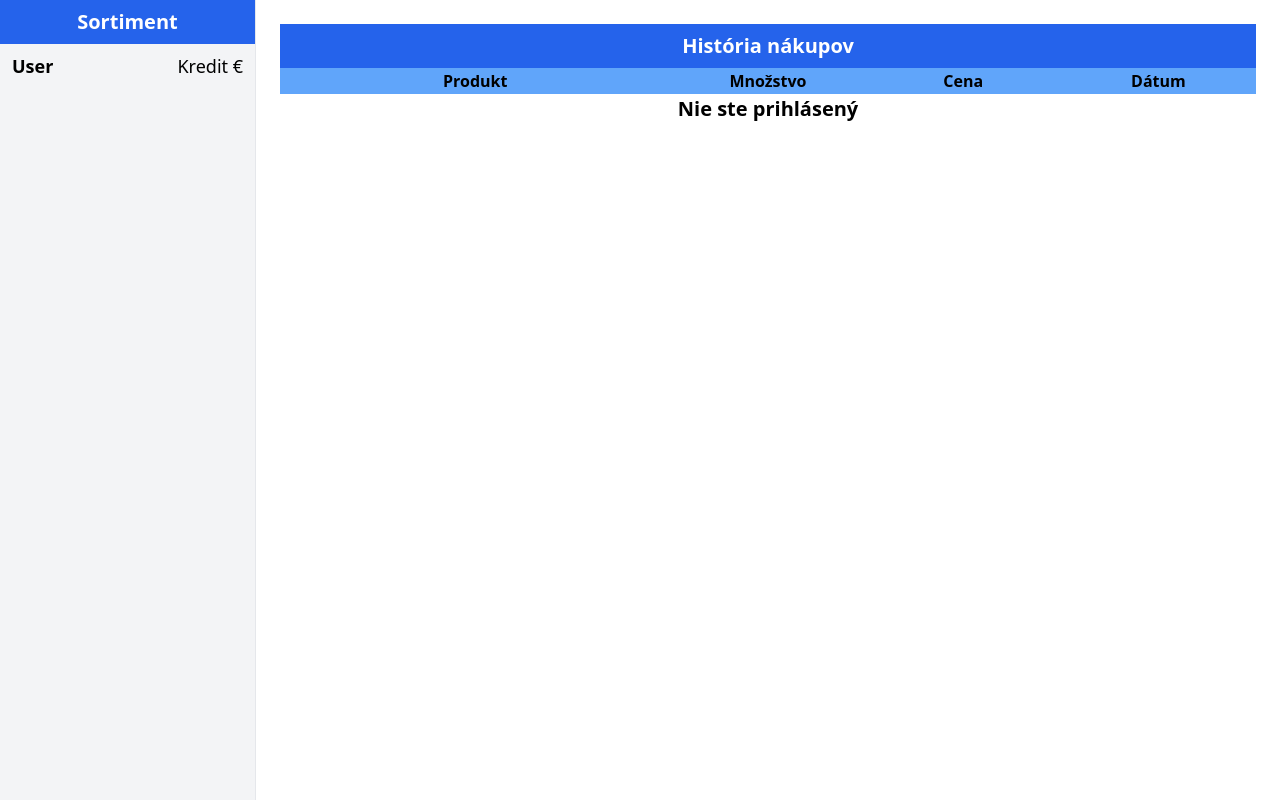
After one commit to trojsten/sortiment, a Django app: page /store/purchases/ in a window 1280 px wide. The commit adds this page. Run offline with Django 4.2, Linux system fonts and the light colour scheme; style sheets or scripts are compiled from the project's sources.

Commit message:
Purchase history

```diff
--- a/sortiment/sortiment/settings.py
+++ b/sortiment/sortiment/settings.py
@@ -113,9 +113,9 @@
 # Internationalization
 # https://docs.djangoproject.com/en/4.1/topics/i18n/
 
-LANGUAGE_CODE = "en-us"
+LANGUAGE_CODE = "sk-sk"
 
-TIME_ZONE = "UTC"
+TIME_ZONE = "Europe/Bratislava"
 
 USE_I18N = True
 
--- a/sortiment/store/templates/store/cart_base.html
+++ b/sortiment/store/templates/store/cart_base.html
@@ -11,7 +11,7 @@
             <div class="ml-auto">Kredit &euro;</div>
         </div>
     </div>
-    <div class="p-6 overflow-y-auto">
+    <div class="p-6 overflow-y-auto flex-1">
         {% block cartright %}{% endblock %}
     </div>
 </div>
--- /dev/null
+++ b/sortiment/store/templates/store/purchase_history.html
@@ -0,0 +1,53 @@
+{% extends "store/cart_base.html" %}
+
+{% block cartright %}
+
+<div class="h-full flex w-full">
+    <div class="w-full">
+        <div class="bg-blue-600 text-white font-bold text-center text-xl p-2">
+            História nákupov
+        </div>
+        <table class="w-full">
+            <thead>
+                <tr class="bg-blue-400">
+                    <th class="font-bold w-2/5" colspan="2">Produkt</th>
+                    <th class="font-bold w-1/5">Množstvo</th>
+                    <th class="font-bold w-1/5">Cena</th>
+                    <th class="font-bold w-1/5">Dátum</th>
+                </tr>
+            </thead>
+            <tbody>
+                {% if logged_in %}
+                    {% for purchase in history %}
+                        <tr class="even:bg-gray-200 h-24">
+                            <td colspan="2" class="p-4">
+                                <div class="flex items-center">
+                                    <img class="w-16 h-16 rounded" src="https://picsum.photos/500" alt="{{ purchase.product.name }}">
+                                    <div class="ml-4">
+                                        <div class="font-bold">{{ purchase.product.name }}</div>
+                                    </div>
+                                </div>
+                            </td>
+                            <td class="text-center p-4">{{ purchase.quantity }}</td>
+                            <td class="text-center p-4">{{ purchase.price }}&nbsp;&euro;</td>
+                            <td class="text-center p-4">
+                                <div class="font-bold">{{ purchase.date }}</div>
+                                <div>{{ purchase.time }}</div>
+                            </td>
+                        </tr>
+                    {% endfor %}
+                {% else %}
+                    <tr>
+                        <td colspan="5">
+                            <div class="text-center text-xl font-bold">
+                                Nie ste prihlásený
+                            </div>
+                        </td>
+                    </tr>
+                {% endif %}
+            </tbody>
+        </table>
+    </div>
+</div>
+
+{% endblock %}
--- a/sortiment/store/urls.py
+++ b/sortiment/store/urls.py
@@ -4,6 +4,7 @@ from . import views
 
 urlpatterns = [
     path('', views.product_list, name='product_list'),
+    path('purchases/', views.purchase_history, name='purchase_history'),
     #path('', views.index, name='index'),
     #path('<int:question_id>/', views.detail, name='detail'),
     # ex: /polls/5/results/
--- a/sortiment/store/views.py
+++ b/sortiment/store/views.py
@@ -3,7 +3,7 @@ from collections import defaultdict
 from django.db.models import Sum
 from django.http import HttpResponse
 from django.shortcuts import render, get_object_or_404
-from .models import Product, Warehouse, WarehouseState
+from .models import Product, Warehouse, WarehouseState, WarehouseEvent
 
 
 def product_list(request):
@@ -30,4 +30,25 @@ def product_list(request):
     }
     return render(request, "store/products.html", context)
 
-# Create your views here.
+
+def purchase_history(request):
+
+    context = {
+        "logged_in": request.user.is_authenticated
+    }
+
+    if request.user.is_authenticated:
+        events = WarehouseEvent.objects.filter(user=request.user, type=WarehouseEvent.EventType.PURCHASE)
+        events = events.order_by("-timestamp")
+        history = []
+        for event in events:
+            history.append({
+                "product": event.product,
+                "quantity": event.quantity,
+                "price": event.price,
+                "date": event.timestamp.date(),
+                "time": event.timestamp.time()
+            })
+        context["history"] = history
+
+    return render(request, "store/purchase_history.html", context)
```
